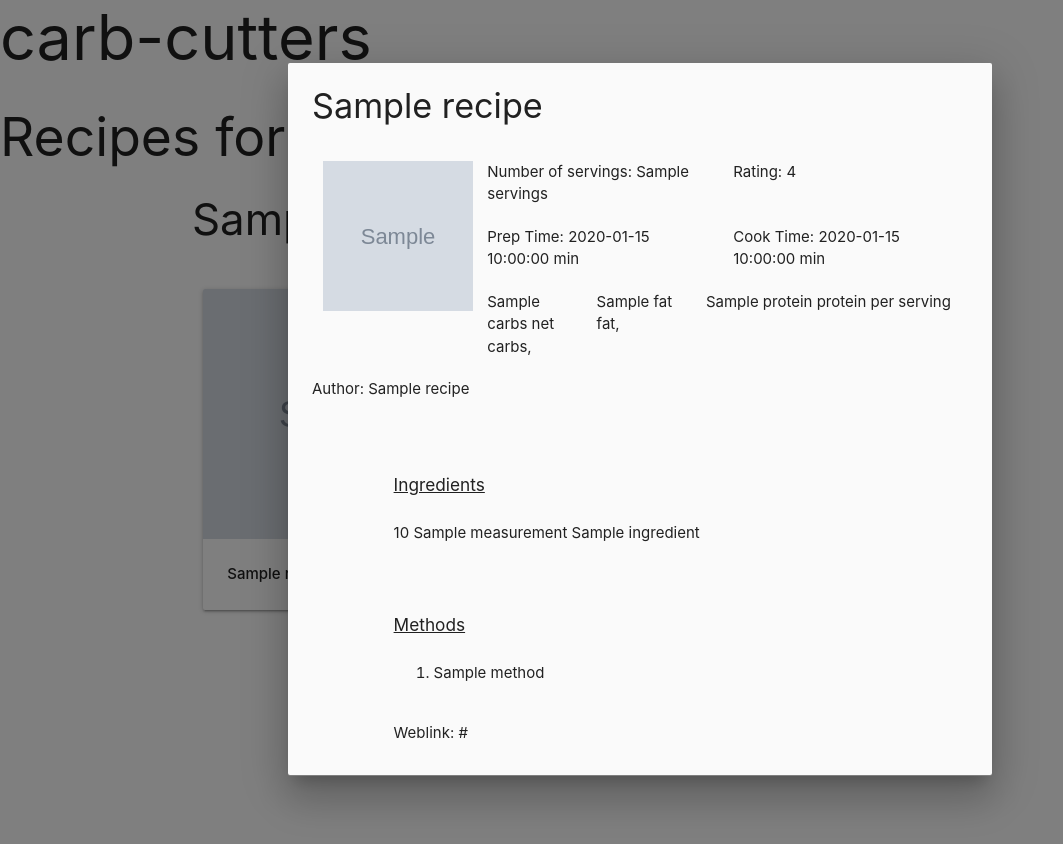
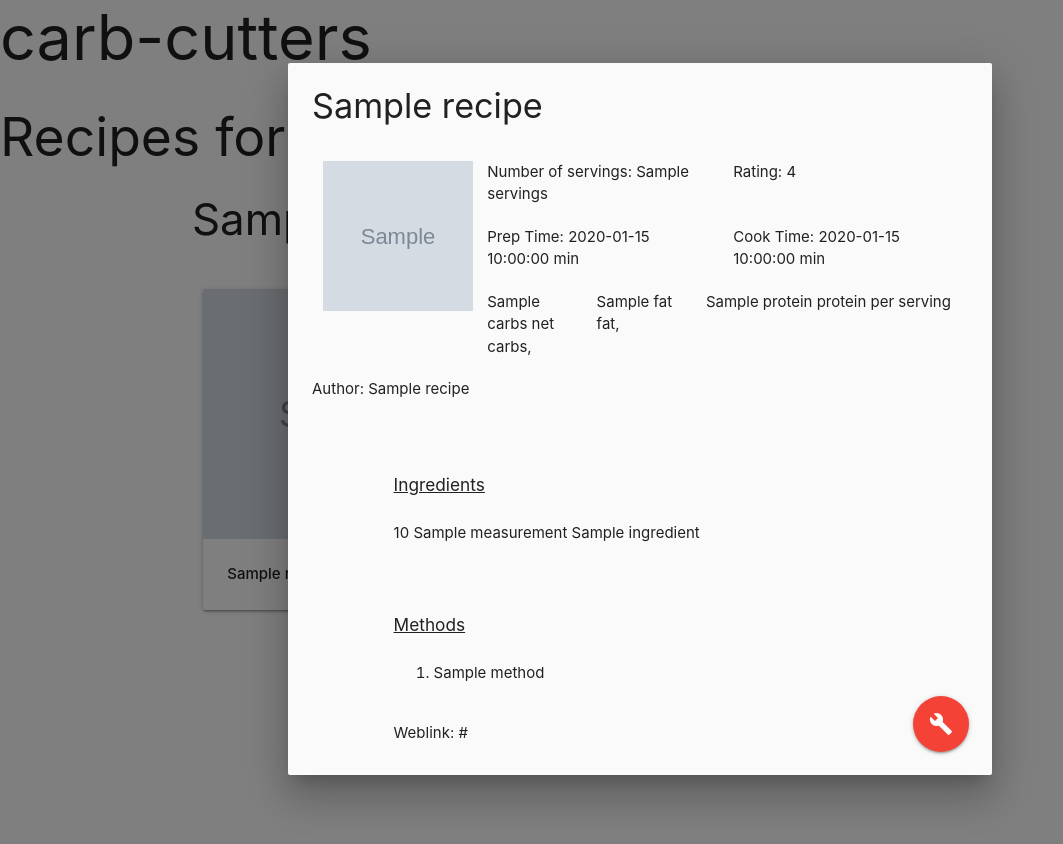
Before and after one commit to cvdebeer/ms3_cc, a Flask app: page /get_recipes/1 in a window 1280 px wide, after a click on "add". Shown: the part 39-883 px from the top of the page, without its empty margins (0-1063 px from the left). Run offline with Flask 2, Linux system fonts and the light colour scheme; grey boxes marked "Sample" are stand-in pictures; a database or web service that is not in the repository returns one stand-in record (values such as "Sample title"); some libraries are stand-ins or nearby versions.

Commit message:
add action buttons to modal

```diff
--- a/app.py
+++ b/app.py
@@ -120,6 +120,20 @@ def file(filename):
     return mongo.send_file(filename)
 
 
+@app.route('/edit_recipe/<recipe_id>')
+def edit_recipe(recipe_id):
+    recipe = mongo.db.recipes.find_one({'_id': ObjectId(recipe_id)})
+    categories = mongo.db.categories.find()
+    ratings = mongo.db.rating.find()
+    return render_template('editrecipe.html', recipes=recipe, categories=categories, ratings=ratings)
+
+
+@app.route('/delete_recipe/<recipe_id>')
+def delete_recipe(recipe_id):
+    mongo.db.recipes.remove({'_id': ObjectId(recipe_id)})
+    return redirect(url_for('get_categories'))
+
+
 if __name__ == "__main__":
     app.run(host=os.environ.get('IP'),
             port=int(os.environ.get('PORT')),
--- a/static/js/main.js
+++ b/static/js/main.js
@@ -1,4 +1,7 @@
 $(document).ready(function () {
     $('select').formSelect();
     $('.modal').modal();
+    $('.fixed-action-btn').floatingActionButton();
+    $('.tooltipped').tooltip();
+
 });
--- a/templates/recipes.html
+++ b/templates/recipes.html
@@ -87,14 +87,21 @@
         <span> {{recipe.weblink}} </span>
       </div>
     </div>
-
   </div>
 
-  {% endfor %}
-
+<div class="fixed-action-btn">
+  <a class="btn-floating btn-large red">
+    <i class="large material-icons">build</i>
+  </a>
+  <ul>
+    <li><a class="btn-floating yellow darken-1 tooltipped" data-position="left" data-tooltip="Edit recipe" href="{{ url_for('edit_recipe', recipe_id=recipe._id) }}"><i class="material-icons">mode_edit</i></a></li>
+    <li><a class="btn-floating green tooltipped" data-position="left" data-tooltip="Delete recipe"><i class="material-icons">delete_forever</i></a></li>
+    <li><a class="btn-floating blue tooltipped" data-position="left" data-tooltip="Add New Recipe" href="{{ url_for('add_recipe') }}"><i class="material-icons">post_add</i></a></li>
+  </ul>
+</div>
   <div class="modal-footer">
     <a href="#!" class="modal-close waves-effect waves-green btn-flat">Close</a>
   </div>
-
+{% endfor %}
 </div>
 {% endblock %}
```
Also changed, not shown: templates/editrecipe.html (added).
